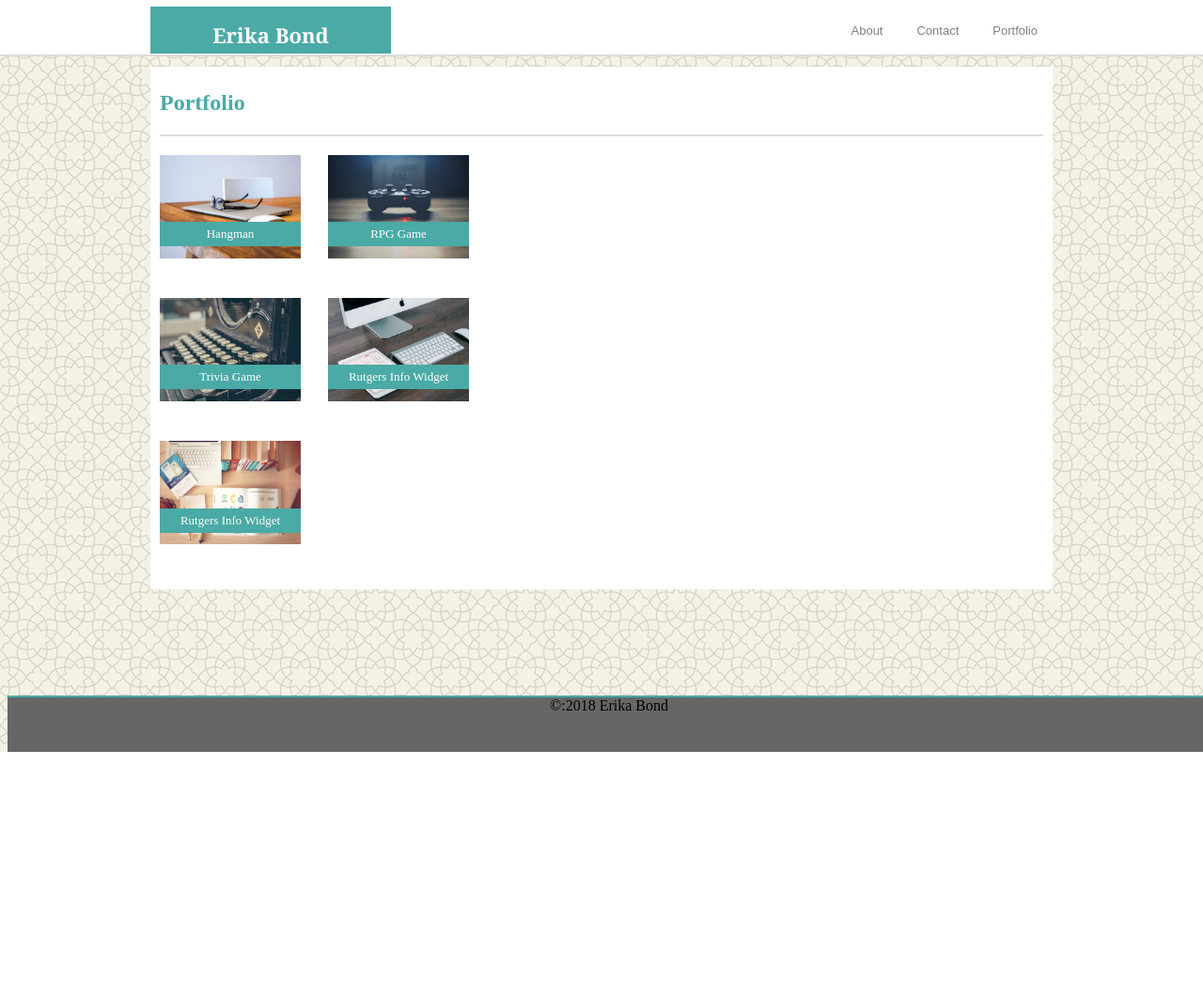
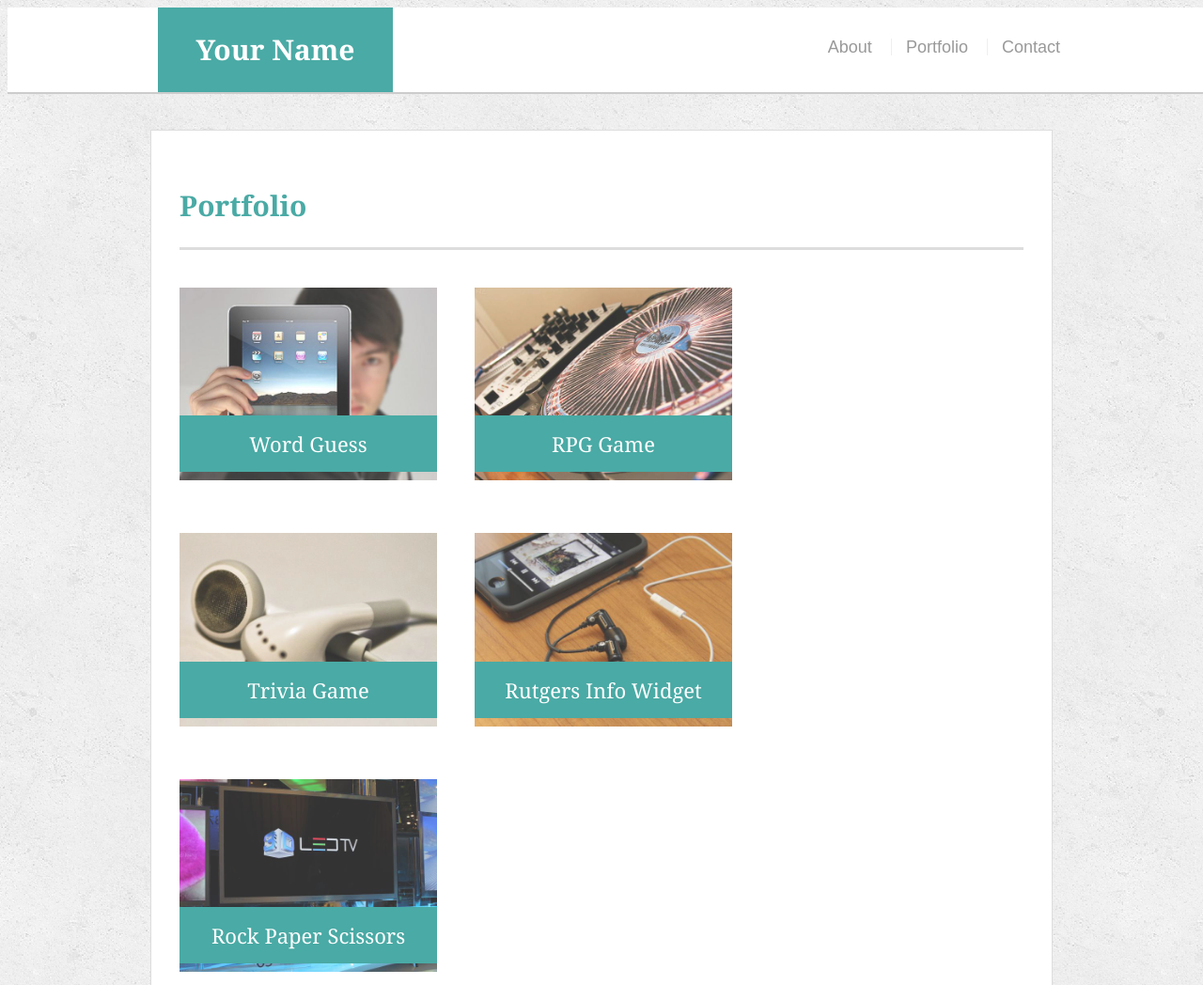
Before and after one commit to ENKBond/Responsive-Portfolio, a plain HTML site: page portfolio.html in a window 1280 px wide. Shown: the top 1048 px of the page at 94% size. Before the commit the page ends 800 px from the top, so only its background shows below. Drawn offline with Linux system fonts and the light colour scheme.

Commit message:
updated files

```diff
--- a/assets/css/style.css
+++ b/assets/css/style.css
@@ -1,166 +1,227 @@
-* {
-    box-sizing: border-box;
+body {
+  font-family: Arial, "Helvetica Neue", Helvetica, sans-serif;
+  font-size: 18px;
+  line-height: 34px;
+  color: #777;
+  background: url("../images/concrete_seamless.png");
 }
 
-body {
-    background: url('../images/oriental.png') repeat;
+* {
+  box-sizing: border-box;
 }
 
-.navTop {
-    background-color: #ffffff;
-    width: 100%;
-    height: 60px;
-    position: fixed;
-    top: 0;
-    left: 0;
-    z-index: -1;
-    border-top: 0;
-    border-bottom: 2px solid #dddddd;
+/* general */
+
+.container {
+  width: 100%;
+  max-width: 960px;
+  margin: 0 auto;
+  clear: both;
+}
+
+h1,
+h2,
+h3,
+p {
+  margin-bottom: 20px;
+}
+
+p:last-child {
+  margin-bottom: 0;
+}
+
+h1,
+h2,
+h3 {
+  font-family: Georgia, Times, "Times New Roman", serif;
+  font-weight: 700;
+  color: #4aaaa5;
 }
 
 h1 {
-    position: relative;
-    top: 7px;
-    background-color: #4aaaa5;
-    font-family: 'Georgia', Times, Times New Roman, serif;
-    font-size: 22px;
-    color: white;
-    width: 20%;
-    text-align: center;
-    float: left;
-    height: 50px;
-    padding-top: 15px;
-    padding-bottom: 15px;
-    border: 0;
-    margin: 0;
-    position: fixed;
+  padding-bottom: 20px;
+  font-size: 30px;
+  line-height: 49px;
+  border-bottom: 3px solid #ddd;
 }
 
-header {
-    width: 960px;
-    margin: auto;
+h2,
+h3 {
+  font-size: 22px;
 }
 
-.mainNav {
-    position: relative;
-    padding-top: 15px;
-    float: right;
+/* header */
+
+#masthead {
+  position: fixed;
+  z-index: 99;
+  width: 100%;
+  margin: 0 0 30px;
+  overflow: auto;
+  color: #fff;
+  background: #fff;
+  border-bottom: 2px solid #ccc;
 }
 
-.mainNav a {
-    text-decoration: none;
-    text-align: center;
-    color: gray;
-    padding: 14px 16px;
-    font-family: 'Arial', 'Helvetica Neue', Helvetica, sans-serif;
-    font-size: small;
+#logo {
+  float: left;
+  width: 250px;
+  height: 90px;
+  font-family: Georgia, Times, "Times New Roman", serif;
+  font-size: 30px;
+  font-weight: 700;
+  line-height: 90px;
+  color: #fff;
+  text-align: center;
+  text-decoration: none;
+  background: #4aaaa5;
 }
 
-.wrapper {
-    position: relative;
-    top: 30px;
-    clear:both;
-    width: 960px;
-    margin: auto;
-    background-color: white;
-    z-index: -1;
-    padding: 5px 10px 5px 10px;
-    overflow: auto;
+nav {
+  float: right;
+  margin-top: 25px;
 }
 
-h2 {
-    color: #4aaaa5;
-    border-bottom: 2px solid #dddddd;
-    padding-bottom: 20px;
-    padding-top: 0;
+nav a {
+  display: inline-block;
+  padding-left: 15px;
+  margin-left: 15px;
+  line-height: 18px;
+  color: #999;
+  text-decoration: none;
+  border-left: 1px solid #efefef;
 }
 
-#bio {
-    font-family: 'Arial', 'Helvetica Neue', Helvetica, sans-serif;
-    line-height: 2.0;
+nav a:first-child {
+  border-left: 0 none;
 }
 
-#portfolio-about-me {
-    max-width: 20%;
-    height: auto;
-    transform: rotate(90deg);
-    float: left;
-    padding-top: 60px;
+/* footer */
+
+footer {
+  padding: 30px 0;
+  clear: both;
+  font-size: 12px;
+  color: #fff;
+  color: #ccc;
+  text-align: center;
+  background: #666;
+  border-top: 8px solid #4aaaa5;
+  height: 50px;
 }
 
-form {
-    font-family: 'Arial', 'Helvetica Neue', Helvetica, sans-serif;
-    color: #777777;
+h3, h2 {
+  padding-bottom: 20px;
+  margin-bottom: 15px;
+  line-height: 22px;
+  border-bottom: 2px solid #eee;
 }
 
-.field {
-    width: 100%;
-    margin: 5px 0;
-    padding: 5px 10px;
+/* main */
+
+#main-container {
+  padding-top: 130px;
+  min-height: calc(100vh - 70px);
 }
 
-.button {
-    color: white;
-    background-color: #4aaaa5;
-    border: none;
-    padding: 5px 10px;
+.main-section {
+  float: left;
+  width: 100%;
+  max-width: 960px;
+  padding: 30px;
+  margin: 0 0 40px;
+  background: #fff;
+  border: 1px solid #ddd;
 }
 
-.block {
-    clear:both;
-    width: 400px;
-    margin-left: 0;
-    background-color: white;
-    z-index: -1;
-    padding: 0;
-    overflow: auto;
+/* portfolio page */
+
+.work {
+  position: relative;
+  float: left;
+  width: 274px;
+  margin: 20px 0 25px;
+  overflow: auto;
 }
 
-
-.portPic {
-    width: 150px;
-    height: 110px;
-    margin-left: 0;
+.work:nth-child(even) {
+  margin-right: 40px;
 }
 
-.container {
-    display: inline-block;
-    position: relative;
-    width: 150px;
-    height: 110px;
-    border: 10px;
-    margin-bottom: 0;
+.work img {
+  width: 100%;
+  border: 0 none;
+  opacity: 0.8;
 }
 
-.container:nth-of-type(even) {
-    margin-left: 25px;
+.work h3 {
+  position: absolute;
+  bottom: 20px;
+  width: 100%;
+  padding: 15px;
+  margin-bottom: 0;
+  font-weight: 300;
+  line-height: 30px;
+  color: #fff;
+  text-align: center;
+  background: #4aaaa5;
+  border-bottom: 0;
 }
 
-.portTitle {
-    position: relative;
-    top: -60px;
-    width: 150px;
-    text-align: center;
-    background-color: #4aaaa5;
-    color: white;
-    font-size: small;
-    line-height: 2;
-    z-index: 10;
+.auth-image {
+  float: left;
+  width: 200px;
+  height: auto;
+  margin-top: 10px;
+  margin-right: 25px;
 }
 
-h4 {
-    font-weight: normal;
+/* contact page */
+
+#contact-form ul {
+  margin-bottom: 20px;
 }
 
+#contact-form li {
+  margin-bottom: 10px;
+}
 
-footer {
-    clear: both;
-    background-color: #666666;
-    width: 100%;
-    height: 60px;
-    position: fixed;
-    text-align: center;
-    z-index: -1;
-    border-top: 2px solid #4aaaa5;
-    bottom: 0px;
+label,
+input[type=text],
+input[type=email],
+textarea {
+  display: block;
+  width: 100%;
 }
+
+input[type=text],
+input[type=email],
+textarea {
+  height: 35px;
+  padding: 0 10px;
+  font-size: 14px;
+  border: 1px solid #ddd;
+}
+
+textarea {
+  height: 200px;
+}
+
+input[type=submit] {
+  padding: 10px 30px;
+  font-size: 18px;
+  color: #fff;
+  cursor: pointer;
+  background: #4aaaa5;
+  border: 0 none;
+}
+
+@media screen and (max-width: 980px) {
+
+  .container {
+    width: 60%;
+    float: left
+  }
+
+  }
+}
--- a/portfolio.html
+++ b/portfolio.html
@@ -1,72 +1,64 @@
-<!DOCTYPE html>
+<!doctype html>
 <html lang="en-us">
 
 <head>
   <meta charset="UTF-8">
-  <title>Portfolio</title>
+  <title>Portfolio | Your Name</title>
   <link rel="stylesheet" type="text/css" href="assets/css/style.css">
 </head>
 
-<section class="navTop"></section>
-<body class="background">
-    <header>
-        <h1>Erika Bond</h1>
-            <div class="mainNav">
-                <a class="active" href="index.html">About</a>
+<body>
+
+  <header id="masthead">
+    <div class="container">
+      <a href="index.html" id="logo">Your Name</a>
+      <nav>
+        <a href="index.html">About</a>
+        <a href="portfolio.html">Portfolio</a>
         <a href="contact.html">Contact</a>
-                <a href="portfolio.html">Portfolio</a>
+      </nav>
     </div>
   </header>
 
-<div class="wrapper">
+  <div id="main-container" class="container">
+    <section class="main-section">
+      <h1>Portfolio</h1>
 
-    <h2>Portfolio</h2>
+      <div class="work">
+        <img src="assets/images/technics-q-c-640-480-1.jpg" alt="Word Guess">
 
-    <div class="block">
-    <div class="container" id="item1">
-        <a href="#" target="_blank"><img class="portPic" src="assets/images/portfolio-gallery.jpg" alt="Project One"></a>
-        <div class="portTitle">
-            <h4>Hangman</h4>
+        <h3>Word Guess</h3>
       </div>
+      <div class="work">
+        <img src="assets/images/technics-q-c-640-480-2.jpg" alt="RPG Game">
+
+        <h3>RPG Game</h3>
+      </div>
+      <div class="work">
+        <img src="assets/images/technics-q-c-640-480-5.jpg" alt="Trivia Game">
+
+        <h3>Trivia Game</h3>
+      </div>
+      <div class="work">
+        <img src="assets/images/technics-q-c-640-480-7.jpg" alt="Rutgers Info Widget">
+
+        <h3>Rutgers Info Widget</h3>
+      </div>
+      <div class="work">
+        <img src="assets/images/technics-q-c-640-480-9.jpg" alt="Rock Paper Scissors">
+
+        <h3>Rock Paper Scissors</h3>
       </div>
 
-    <div class="container" id="item2">
-        <a href="#" target="_blank"><img class="portPic" src="assets/images/portfolio-gallery_2.jpg" alt="Project Two"></a>
-        <div class="portTitle">
-            <h4>RPG Game</h4>
-        </div>
-    </div>
-
-    <div class="container" id="item3">
-        <a href="#" target="_blank"><img class="portPic" src="assets/images/portfolio-contact.jpg" alt="Project Three"></a>
-        <div class="portTitle">
-            <h4>Trivia Game</h4>
-        </div>
-    </div>
-
-    <div class="container" id="item4">
-        <a href="#" target="_blank"><img class="portPic" src="assets/images/portfolio_gallery_3.jpg" alt="Project Four"></a>
-        <div class="portTitle">
-            <h4>Rutgers Info Widget</h4>
-        </div>
-    </div>
-
-    <div class="container" id="item5">
-        <a href="#" target="_blank"><img class="portPic" src="assets/images/portfolio_gallery_4.jpg" alt="Project Four"></a>
-        <div class="portTitle">
-            <h4>Rutgers Info Widget</h4>
-        </div>
-    </div>
-    </div>
+    </section>
 
   </div>
 
-<div class="clearfix"></div>
-
   <footer>
-    &copy:2018 Erika Bond
+    <div class="container">
+      Copyright &copy;
+    </div>
   </footer>
-
 </body>
 
 </html>
```
Also changed, not shown: contact.html (+40 -28 lines), index.html (+33 -25 lines), assets/images/cat.jpg (added), assets/images/concrete_seamless.png (added), assets/images/oriental.png (deleted), assets/images/portfolio-about-me.JPG (deleted), assets/images/portfolio-contact.jpg (deleted), assets/images/portfolio-gallery.jpg (deleted), assets/images/portfolio-gallery_2.jpg (deleted), assets/images/portfolio_gallery_3.jpg (deleted), assets/images/portfolio_gallery_4.jpg (deleted), assets/images/technics-q-c-640-480-1.jpg (added), assets/images/technics-q-c-640-480-2.jpg (added), assets/images/technics-q-c-640-480-5.jpg (added), 2 more files. Lines whose indentation alone changed are shown as unchanged.
